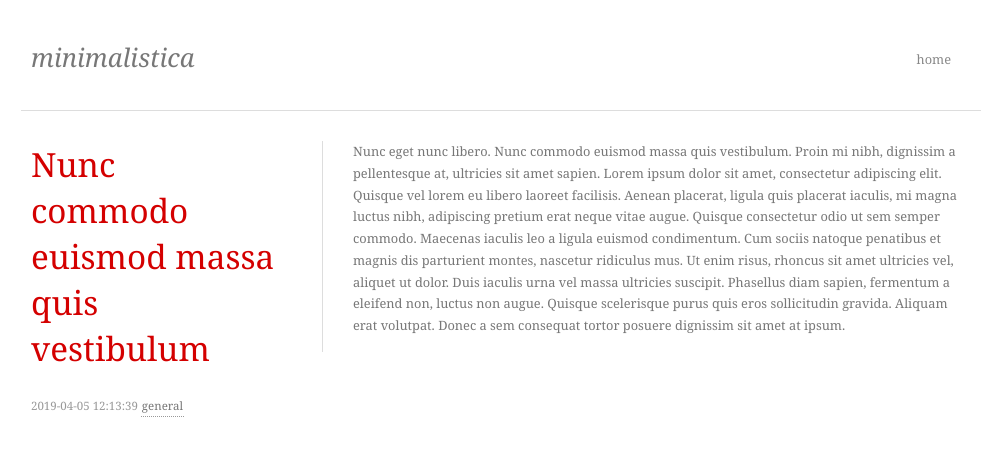
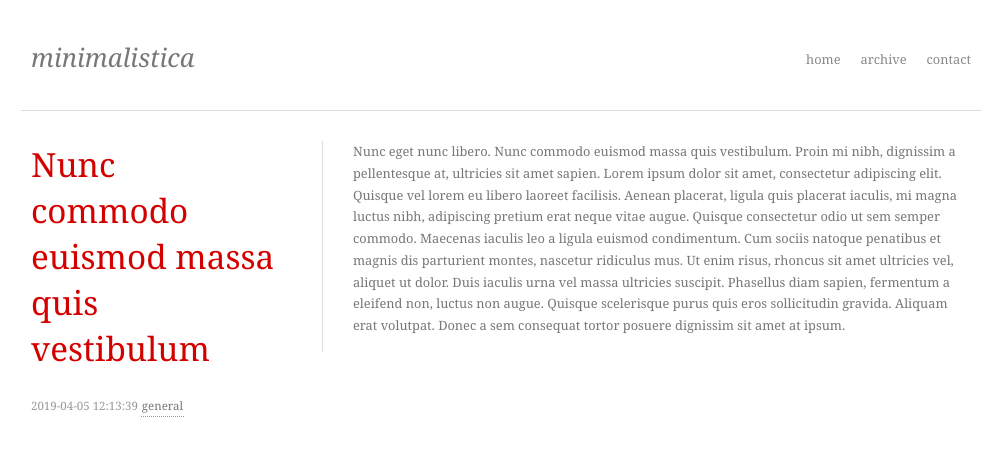
Before and after one commit to Ziya584/geekbrains, a PHP site: page / in a window 1280 px wide. Shown: the top 461 px of the page, without its empty margins (139-1141 px from the left). Run offline with PHP 8.4, Linux system fonts and the light colour scheme.

Commit message:
Добавил элементы в массив li

```diff
--- a/index.php
+++ b/index.php
@@ -4,7 +4,7 @@ $h1 = "minimalistica";
 $currentDate = date("Y-m-d H:i:s");
 
 $url="#";
-$li=['home','']
+$li=['home','archive','contact'];
 
 ?>
 
```
